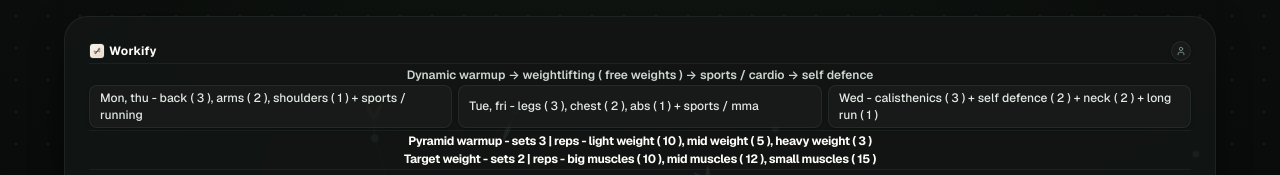
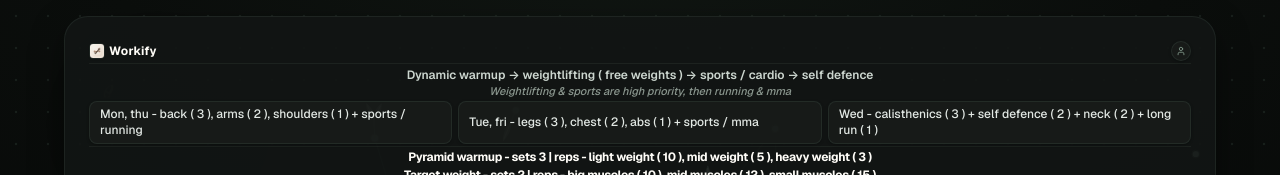
Before and after one commit to AbhinavXDayal/Workify, a React (Vite) app: page / in a window 1280 px wide. Shown: the top 175 px of the page. Built offline with nearby package versions, Linux system fonts and the light colour scheme; no server answers.

Commit message:
Add priority note after first heading in SplitHeader

```diff
--- a/src/components/SplitHeader.tsx
+++ b/src/components/SplitHeader.tsx
@@ -68,6 +68,11 @@ export const SplitHeader: React.FC<SplitHeaderProps> = ({
           {SPLIT_HEADER_TEXT.overview}
         </p>
 
+        {/* Priority note */}
+        <p className="text-[#8A968E] text-[9px] sm:text-[11px] mb-0.5 leading-tight text-center select-none font-medium italic">
+          {SPLIT_HEADER_TEXT.priority}
+        </p>
+
         {/* Days split - 3 columns on desktop, clean compact glass rows on mobile */}
         <div className="space-y-0.5 md:space-y-0 md:grid md:grid-cols-3 md:gap-1.5 text-[#E2E8E4] text-[10px] sm:text-xs mb-0.5 font-medium">
           {SPLIT_HEADER_TEXT.days.map((dayText, idx) => (
--- a/src/constants/workoutConfig.ts
+++ b/src/constants/workoutConfig.ts
@@ -3,6 +3,7 @@ import type { DayWorkoutConfig, WorkoutDay } from '../types/workout';
 export const SPLIT_HEADER_TEXT = {
   title: 'Workify',
   overview: 'Dynamic warmup → weightlifting ( free weights ) → sports / cardio → self defence',
+  priority: 'Weightlifting & sports are high priority, then running & mma',
   days: [
     'Mon, thu - back ( 3 ), arms ( 2 ), shoulders ( 1 ) + sports / running',
     'Tue, fri - legs ( 3 ), chest ( 2 ), abs ( 1 ) + sports / mma',
```
